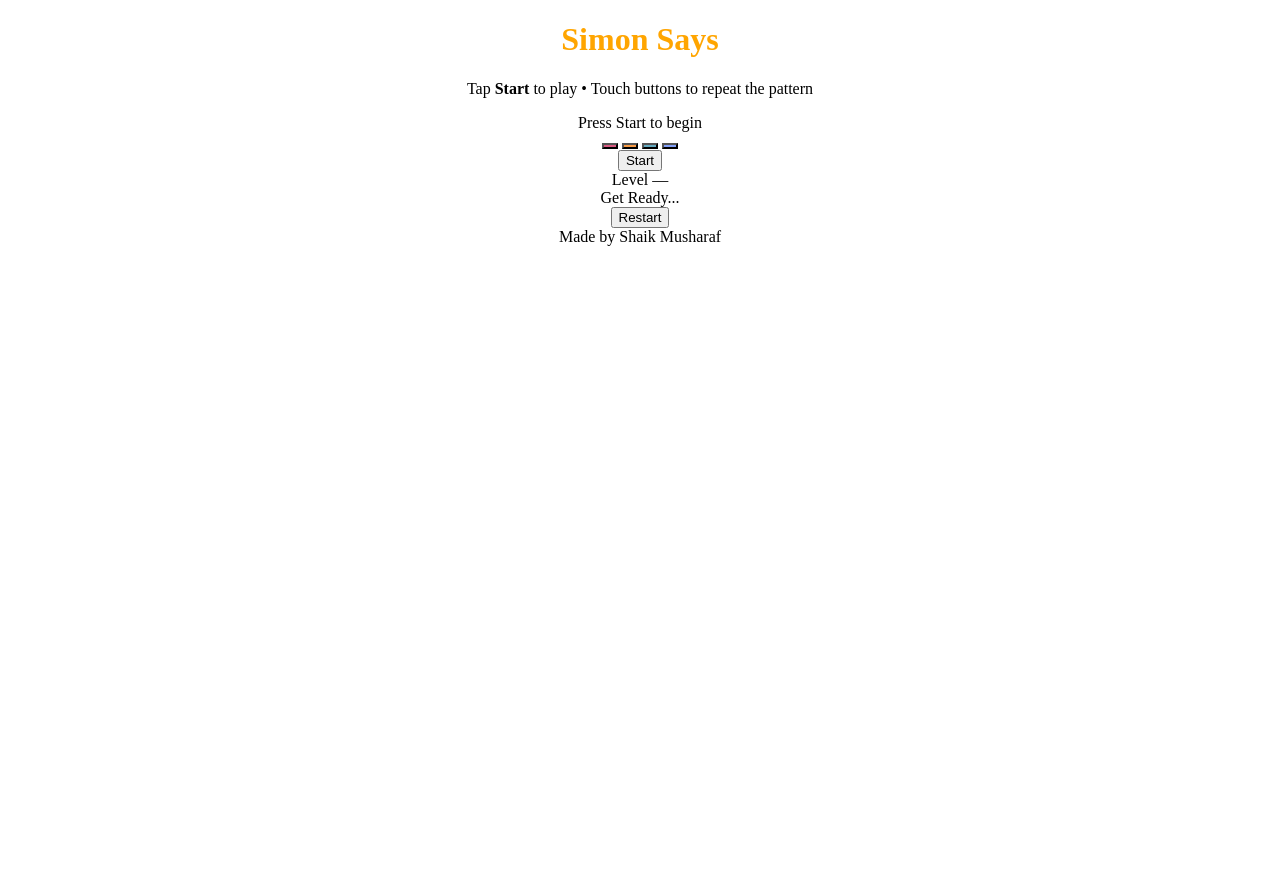
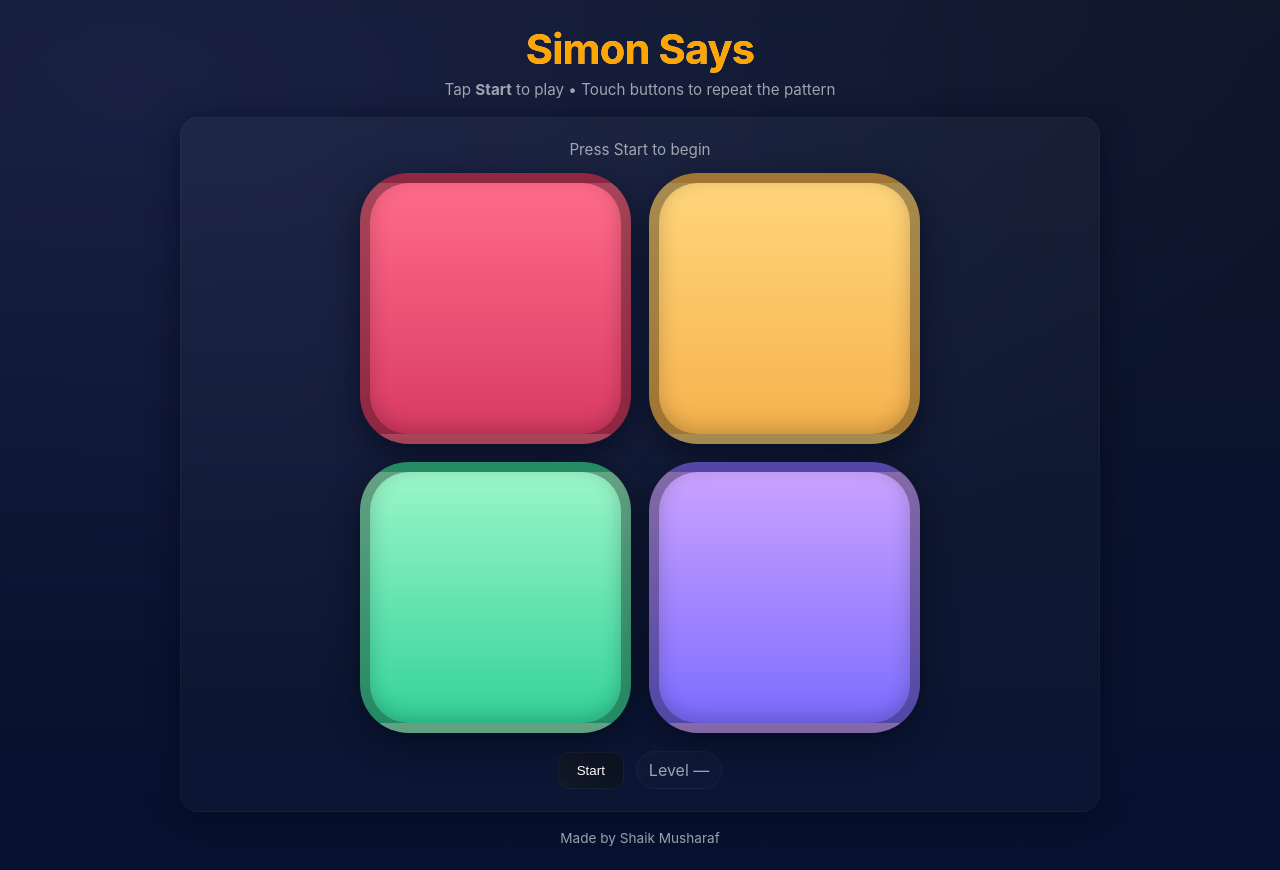
Before and after one commit to musharraf10/SimonGame, a plain HTML site: page index.html in a window 1280 px wide. Before the commit the page ends 800 px from the top, so only its background shows below. Drawn offline with Linux system fonts and the light colour scheme.

Commit message:
Updated style.css

```diff
--- a/style.css
+++ b/style.css
@@ -1,33 +1,189 @@
-body{
-    text-align: center;
+
+* { box-sizing: border-box; margin:0; padding:0; }
+:root{
+  --bg-1: #0f172a;
+  --bg-2: #071130;
+  --card: rgba(255,255,255,0.03);
+  --glass: rgba(255,255,255,0.04);
+  --muted: rgba(255,255,255,0.6);
+  --accent: linear-gradient(90deg,#6ee7b7,#60a5fa);
+  --radius: 14px;
 }
 
-.btn{
-    height: 200px;
-    width:200px;
-    border-radius: 20%;
-    border: 10px solid black;
-    margin: 2.5rem;
+/* Page layout */
+body {
+  min-height:100vh;
+  font-family: Inter, ui-sans-serif, system-ui, -apple-system, "Segoe UI", Roboto, "Helvetica Neue", Arial;
+  background: radial-gradient(1200px 600px at 10% 10%, rgba(99,102,241,0.12), transparent),
+              linear-gradient(180deg,var(--bg-1), var(--bg-2));
+  color: #fff;
+  display:flex;
+  align-items:center;
+  justify-content:center;
+  padding:24px;
 }
-.btn-container{
-    display: flex;
-    justify-content: center;
+
+.app {
+  width:100%;
+  max-width:920px;
+  margin: 0 auto;
 }
-.red{
-    background-color:#d95980;
+
+/* Header */
+.header { text-align:center; margin-bottom:18px; }
+.title {
+  font-size: clamp(1.6rem, 4.5vw, 2.6rem);
+  letter-spacing: -0.02em;
+  background: linear-gradient(90deg,#e9e5ff,#c0f0ff);
+  -webkit-background-clip: text;
+  background-clip:text;
+  color:transparent;
+  margin-bottom:6px;
 }
-.green{
-    background-color: #63aac0 ;
+.subtitle { color:var(--muted); font-size:0.95rem; }
+
+/* Board area */
+.board-wrap {
+  background: linear-gradient(180deg, rgba(255,255,255,0.03), rgba(255,255,255,0.02));
+  padding:22px;
+  border-radius: 18px;
+  box-shadow: 0 6px 30px rgba(2,6,23,0.6);
+  border: 1px solid rgba(255,255,255,0.03);
 }
-.yellow{
-    background-color: #f99b45 ;
+
+/* status */
+.status {
+  font-size: 0.95rem;
+  color: var(--muted);
+  text-align:center;
+  margin-bottom:14px;
+  min-height:18px;
 }
-.purple{
-    background-color: #819ff9 ;
+
+/* Grid of buttons */
+.btn-grid {
+  display:grid;
+  grid-template-columns: repeat(2,1fr);
+  gap:18px;
+  width: min(560px, 90vw);
+  margin: 0 auto;
 }
-.flash{
-    background-color: #fff;
+
+.s-btn {
+  aspect-ratio: 1 / 1;
+  border-radius: 18%;
+  border: 10px solid rgba(0,0,0,0.35);
+  box-shadow: 0 10px 30px rgba(2,6,23,0.6), inset 0 -6px 20px rgba(0,0,0,0.2);
+  transition: transform 160ms cubic-bezier(.2,.9,.3,1), box-shadow 160ms, filter 160ms;
+  width:100%;
+  display:block;
+  cursor:pointer;
+  -webkit-tap-highlight-color: transparent;
+  position:relative;
+  overflow:hidden;
 }
-.userFlash{
-    background-color: greenyellow;
+
+/* color tiles */
+.red { background: linear-gradient(180deg,#ff6b8a,#d93b63); }
+.yellow { background: linear-gradient(180deg,#ffd57a,#f6b24d); }
+.green { background: linear-gradient(180deg,#9af6c8,#34d399); }
+.purple { background: linear-gradient(180deg,#caa2ff,#7c6cff); }
+
+/* inner glow pseudo-element */
+.s-btn::after {
+  content: "";
+  position:absolute;
+  inset:0;
+  pointer-events:none;
+  opacity:0;
+  transition: opacity 160ms, transform 160ms;
+  background: radial-gradient(circle at 25% 25%, rgba(255,255,255,0.45), transparent 18%);
+  mix-blend-mode: screen;
 }
+
+/* flash state (game flash) */
+.flash {
+  transform: scale(1.06);
+  box-shadow: 0 20px 40px rgba(0,0,0,0.6), 0 0 40px rgba(255,255,255,0.08);
+}
+.flash::after { opacity: 1; transform: scale(1.05); }
+
+/* user press state */
+.userFlash {
+  transform: scale(0.98);
+  filter: saturate(1.05);
+  box-shadow: 0 12px 30px rgba(0,0,0,0.55);
+}
+
+/* Controls row */
+.controls {
+  display:flex;
+  gap:12px;
+  align-items:center;
+  justify-content:center;
+  margin-top:18px;
+}
+.control-btn {
+  background: linear-gradient(90deg,#111827,#0b1220);
+  color: #fff;
+  padding:10px 18px;
+  border-radius: 12px;
+  border: 1px solid rgba(255,255,255,0.04);
+  cursor:pointer;
+  transition: transform 120ms, box-shadow 120ms;
+}
+.control-btn:active { transform: translateY(1px) scale(0.995); }
+.level-badge {
+  padding:8px 12px;
+  border-radius: 999px;
+  border: 1px solid rgba(255,255,255,0.04);
+  color: var(--muted);
+  background: linear-gradient(180deg, rgba(255,255,255,0.02), rgba(255,255,255,0.01));
+}
+
+/* Overlay */
+.overlay {
+  position: fixed;
+  inset:0;
+  display:flex;
+  align-items:center;
+  justify-content:center;
+  z-index:60;
+  background: linear-gradient(180deg, rgba(2,6,23,0.45), rgba(2,6,23,0.6));
+}
+.hidden { display:none; }
+
+.overlay-card {
+  width: min(520px, 92vw);
+  background: rgba(255,255,255,0.02);
+  border-radius:14px;
+  padding:22px;
+  text-align:center;
+  border: 1px solid rgba(255,255,255,0.04);
+  box-shadow: 0 20px 60px rgba(2,6,23,0.6);
+}
+
+.overlay-msg { color:#fff; font-size:1.1rem; margin-bottom:14px; }
+
+.loader { display:flex; gap:10px; justify-content:center; margin-bottom:12px; }
+.loader span { width:10px; height:10px; background:#fff; border-radius:50%; opacity:0.85; animation: loader-bounce 900ms infinite ease-in-out; }
+.loader span:nth-child(2){ animation-delay:0.15s }
+.loader span:nth-child(3){ animation-delay:0.3s }
+
+@keyframes loader-bounce {
+  0% { transform: translateY(0); opacity:0.6 }
+  50% { transform: translateY(-10px); opacity:1 }
+  100% { transform: translateY(0); opacity:0.6 }
+}
+
+/* Footer */
+.footer { margin-top:18px; text-align:center; color:var(--muted); font-size:0.85rem; }
+
+/* small screens adjustments */
+@media (max-width:520px){
+  .btn-grid { gap:12px; }
+  .s-btn { border-radius:16%; border-width:8px; }
+  .overlay-card { padding:16px; }
+  .title { font-size:1.6rem; }
+  .controls { flex-direction:column; gap:8px; }
+}
```
